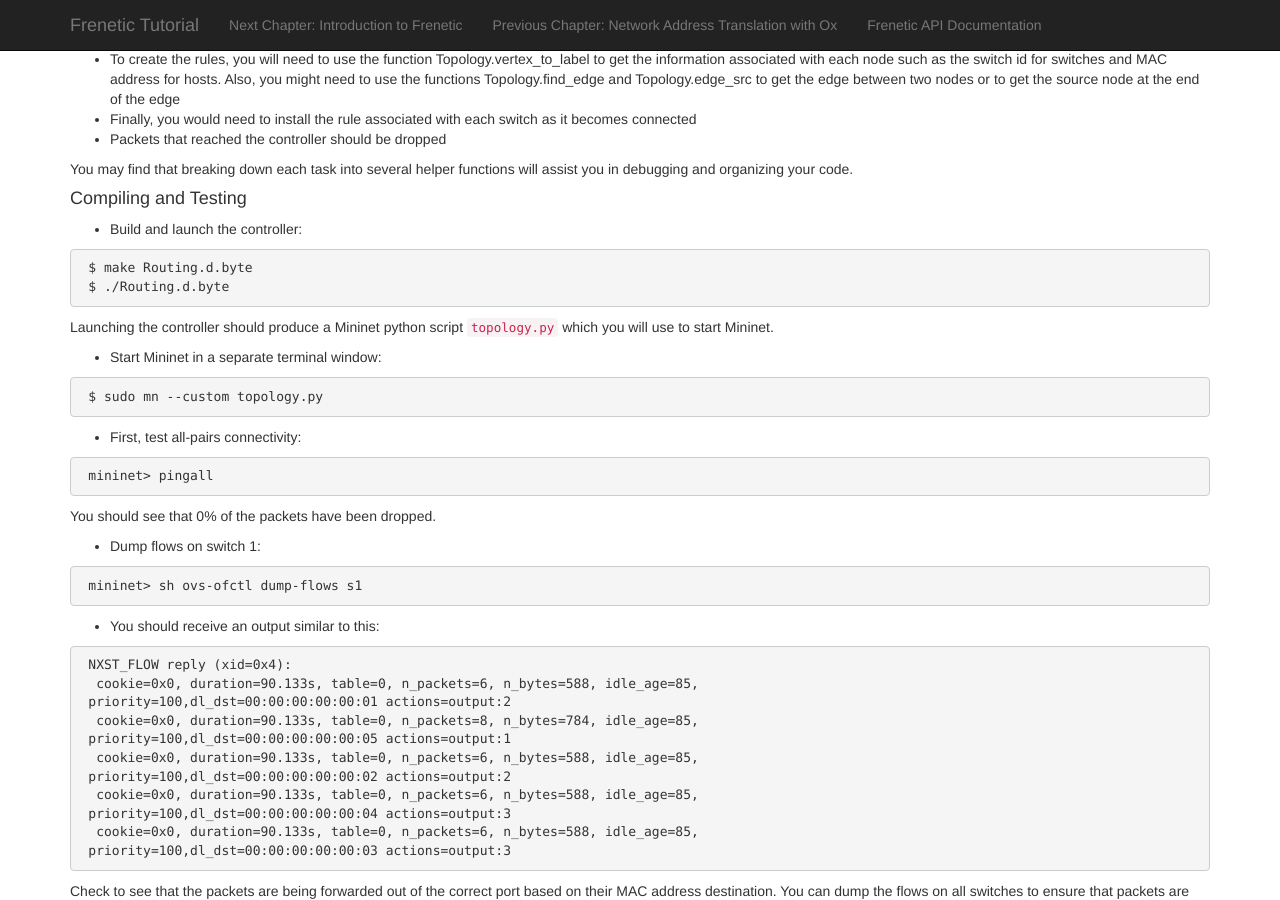
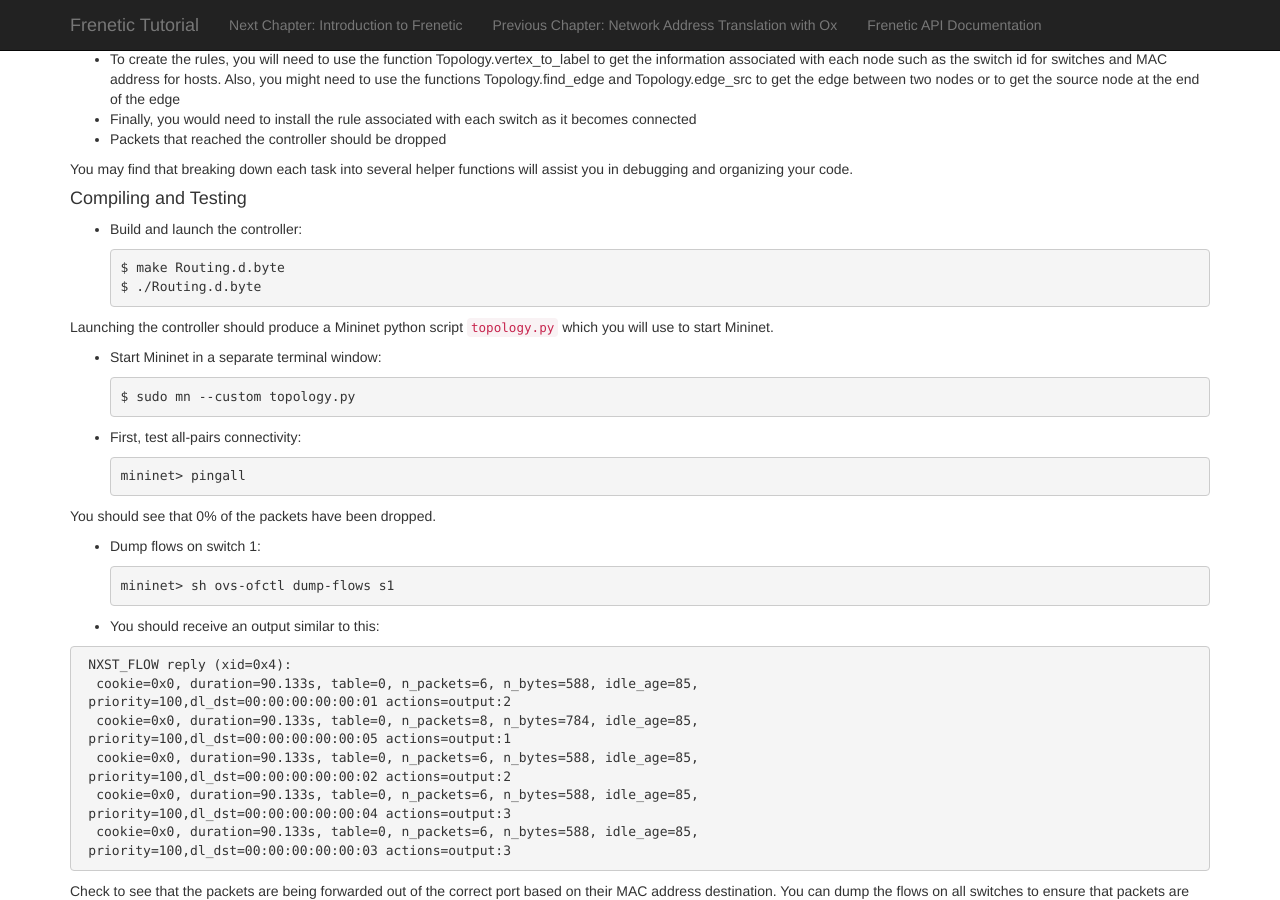
Before and after one commit to frenetic-lang/tutorials, a Jekyll site: the page built from 07-OxRouting/index.md, in a window 1280 px wide and 900 px high, scrolled down 1776 px. Built offline with Jekyll 4.4.1, drawn with Linux system fonts in a browser that asks for light colours; nearby versions of some CDN libraries.

Commit message:
Update index.md

```diff
--- a/07-OxRouting/index.md
+++ b/07-OxRouting/index.md
@@ -40,7 +40,7 @@ This application should work with any network topology represented as a Topology
 You should use the template below to get started. Save it in a file called  `Routing.ml` and
 place it in the directory `~/src/frenetic/ox-tutorial-workspace/Routing.ml`.
 
- ~~~ocaml
+~~~ ocaml
  open OxPlatform
  open OpenFlow0x01
  open OpenFlow0x01_Core
@@ -80,7 +80,7 @@ place it in the directory `~/src/frenetic/ox-tutorial-workspace/Routing.ml`.
  end
 
  module Controller = OxStart.Make (MyApplication)
- ~~~
+~~~
 
 Your tasks:
 
@@ -102,37 +102,30 @@ your code.
 
  * Build and launch the controller:
 
- ~~~shell
- $ make Routing.d.byte
- $ ./Routing.d.byte
- ~~~
+       $ make Routing.d.byte
+       $ ./Routing.d.byte
+
 
  Launching the controller should produce a Mininet python script `topology.py` which you will use to start Mininet.
 
  * Start Mininet in a separate terminal window:
 
- ~~~shell
- $ sudo mn --custom topology.py
- ~~~
+       $ sudo mn --custom topology.py
 
  * First, test all-pairs connectivity:
 
- ~~~
- mininet> pingall
- ~~~
+       mininet> pingall
 
  You should see that 0% of the packets have been dropped.
 
 
  * Dump flows on switch 1:
 
- ~~~
- mininet> sh ovs-ofctl dump-flows s1
- ~~~
+       mininet> sh ovs-ofctl dump-flows s1
 
  * You should receive an output similar to this:
 
- ~~~
+~~~
  NXST_FLOW reply (xid=0x4):
   cookie=0x0, duration=90.133s, table=0, n_packets=6, n_bytes=588, idle_age=85,
  priority=100,dl_dst=00:00:00:00:00:01 actions=output:2
```
